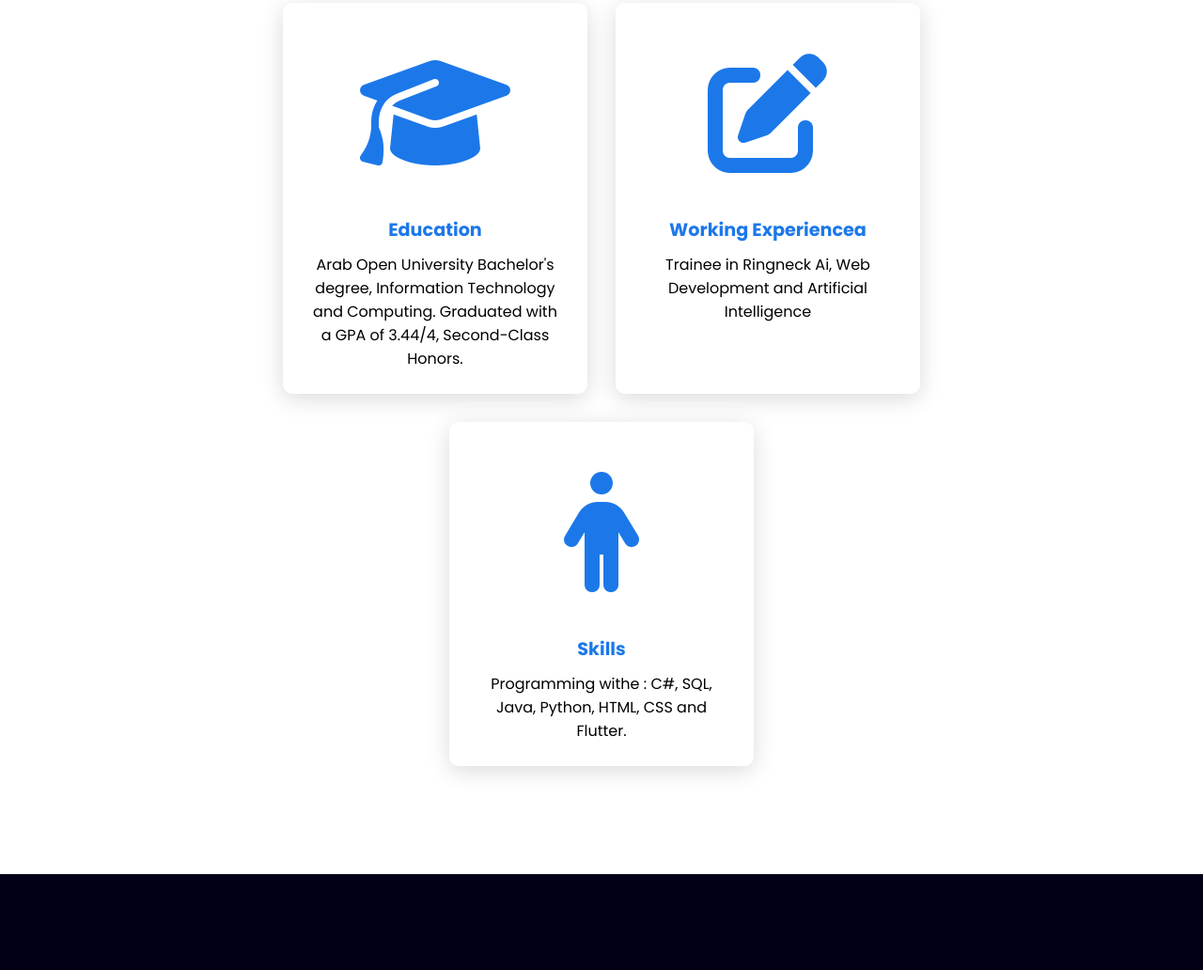
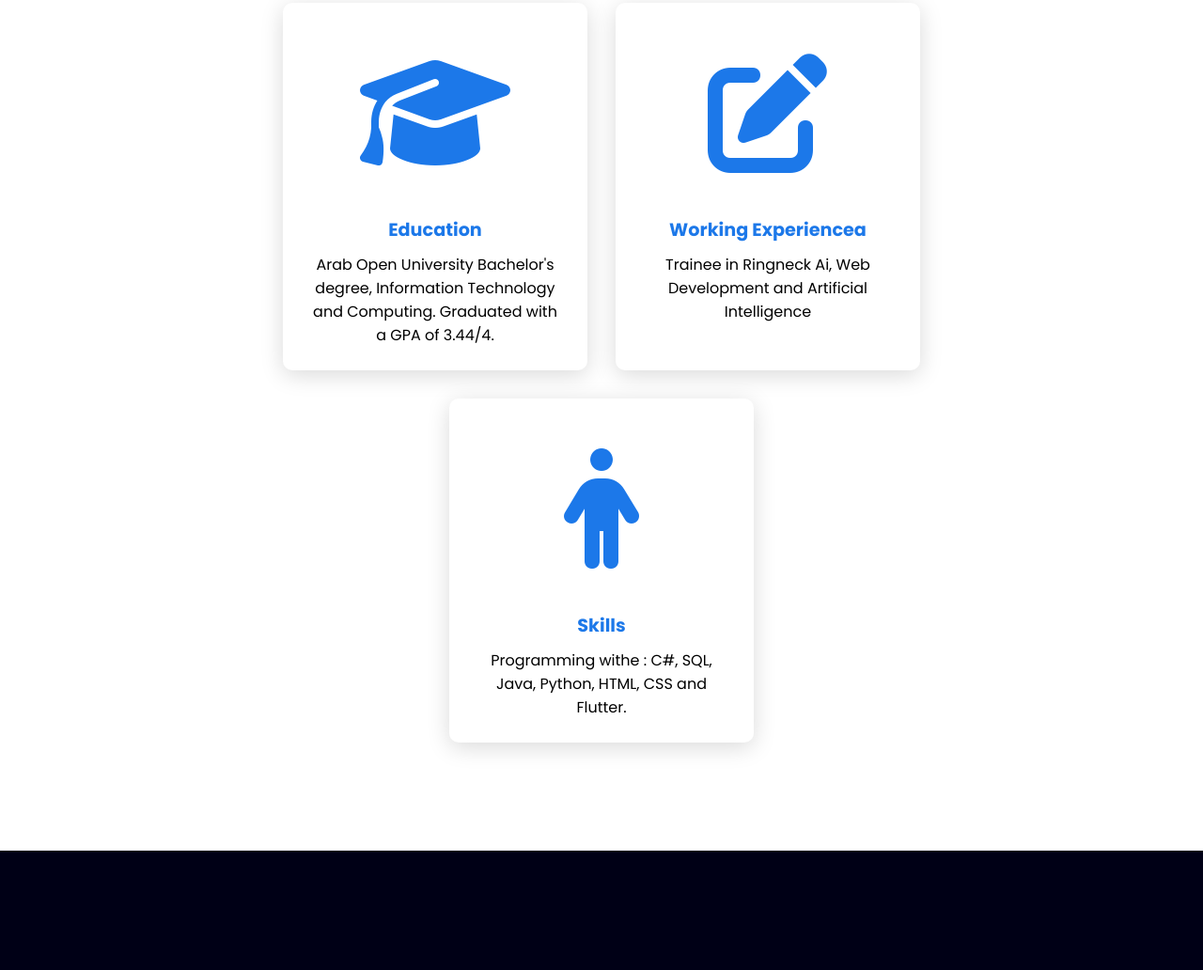
Before and after one commit to MD-330/Mad-wed-info, a plain HTML site: page index.html in a window 1280 px wide. Shown: the part 995-2027 px from the top of the page at 94% size. Drawn offline with Linux system fonts and the light colour scheme.

Commit message:
Update index.html

```diff
--- a/index.html
+++ b/index.html
@@ -43,7 +43,7 @@
           <div class="info">
             <h3> Education </h3>
             <p> Arab Open University
-              Bachelor's degree, Information Technology and Computing. Graduated with a GPA of 3.44/4, Second-Class Honors.</p>
+              Bachelor's degree, Information Technology and Computing. Graduated with a GPA of 3.44/4.</p>
           </div>
         </div>
         <div class = "card">
```
